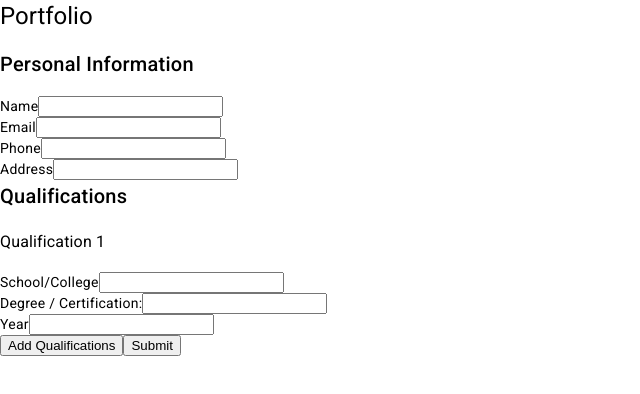
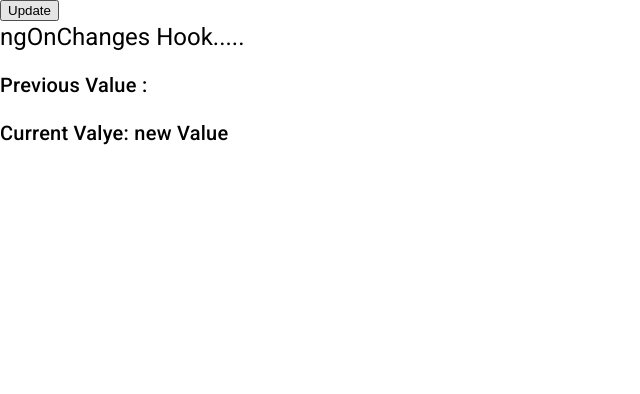
Before and after one commit to mayurrohokale/practice_repo, an Angular app: page / in a window 1280 px wide. Shown: the top 394 px of the page, without its empty margins (0-640 px from the left). Built offline with nearby package versions, Linux system fonts and the light colour scheme.

Commit message:
ngOnChanges hook

```diff
--- a/src/app/app.component.html
+++ b/src/app/app.component.html
@@ -1,68 +1,5 @@
-<h1>Portfolio</h1>
-<ng-container *ngIf="!submitted; else preview ">
-    <h2>Personal Information</h2>
-    <form>
-        <div>
-            <label for="name">Name</label>
-            <input type="text" name="name" id="name" [(ngModel)]="nm">
-        </div>
-        <div>
-            <label for="email">Email</label>
-            <input type="text" name="email" id="email" [(ngModel)]="em">
 
-        </div>
-        <div>
-            <label for="phone">Phone</label>
-            <input type="text" name="phone" id="phone" [(ngModel)]="ph">
-        </div>
-        <div>
-            <label for="address">Address</label>
-            <input type="text" name="address" id="address" [(ngModel)]="add">
-        </div>
-    </form>
-    <h2>Qualifications</h2>
-    <div *ngFor="let q of qualification; let i = index">
-        <h3>Qualification {{i+1}}</h3>
-        <form>
-            <div>
-                <label for="school">School/College</label>
-                <input type="text" name="school" id="school" [(ngModel)]="q.school">
-            </div>
-            <div>
-                <label for="degree">Degree / Certification:</label>
-                <input type="text" name="degree" id="degree" [(ngModel)]="q.degree">
-            </div>
-            <div>
-                <label for="year">Year</label>
-                <input type="text" name="year" id="year" [(ngModel)]="q.year">
+<button (click)="updateValue()">Update</button>
 
-            </div>
-        </form>
 
-    </div>
-    <div class="btn-container">
-        <button (click)="addqualification()">Add Qualifications</button>
-        <button type="submit" (click)="submit()">Submit</button>
-    </div>
-</ng-container>
-
-<ng-template #preview>
-        <div class="preview-container">
-            <h2>Preview</h2>
-            <div>
-                <p>{{nm}}</p>
-                <p>Email: {{em}} </p>
-                <p>Phone: {{ph}}</p>
-                <p>Address:{{add}}</p>
-            </div>
-            <div>
-                <h3>Qualification</h3>
-                <div *ngFor="let q of qualification">
-                    <h5>school/college: {{q.school}}</h5>
-                    <h5>Degree: {{q.degree}}</h5>
-                    <h5>Year: {{q.year}}</h5>
-                </div>
-            </div>
-            <button (click)="edit()">Edit</button>
-        </div>
-</ng-template>
+<app-demo [inputValue]="inputValue"></app-demo>
--- a/src/app/app.component.ts
+++ b/src/app/app.component.ts
@@ -11,23 +11,13 @@ import { Directive } from '@angular/core';
 
 export class AppComponent {
 
-  nm = '';
-    em = '';
-    ph ='';
-    add = '';
+ inputValue: string = 'new Value';
 
-    submitted: boolean = false;
-    qualification = [{school:'', degree:'', year:''}];
 
-    addqualification(){
-      this.qualification.push({school:'', degree:'', year:''});
-    }
-
-    submit() {
-      this.submitted = true;
-    }
-
-    edit(){
-        this.submitted =false;
-    }
+ updateValue(){
+  this.inputValue = "app component";
+ }
+//  constructor(){
+//   console.log("calling from constructor - ",this.inputValue)
+//  }
 }
--- a/src/app/demo/demo.component.html
+++ b/src/app/demo/demo.component.html
@@ -1 +1,3 @@
-<p>demo works!</p>
+<h1>ngOnChanges Hook.....</h1>
+<h2>Previous Value :{{previousVal}}</h2>
+<h2>Current Valye: {{currentVal}}</h2>
--- a/src/app/demo/demo.component.ts
+++ b/src/app/demo/demo.component.ts
@@ -1,10 +1,21 @@
-import { Component } from '@angular/core';
+import { Component, Input, OnChanges, SimpleChanges } from '@angular/core';
 
 @Component({
   selector: 'app-demo',
   templateUrl: './demo.component.html',
   styleUrls: ['./demo.component.css']
 })
-export class DemoComponent {
+export class DemoComponent implements OnChanges {
+  @Input() inputValue: string = '';
 
+  previousVal : string | undefined;
+  currentVal : string | undefined;
+  ngOnChanges(changes: SimpleChanges): void {
+    if(changes['inputValue']){
+      this.previousVal= changes['inputValue'].previousValue;
+      this.currentVal= changes['inputValue'].currentValue;
+      console.log(changes);
+
+    }
+  }
 }
```
